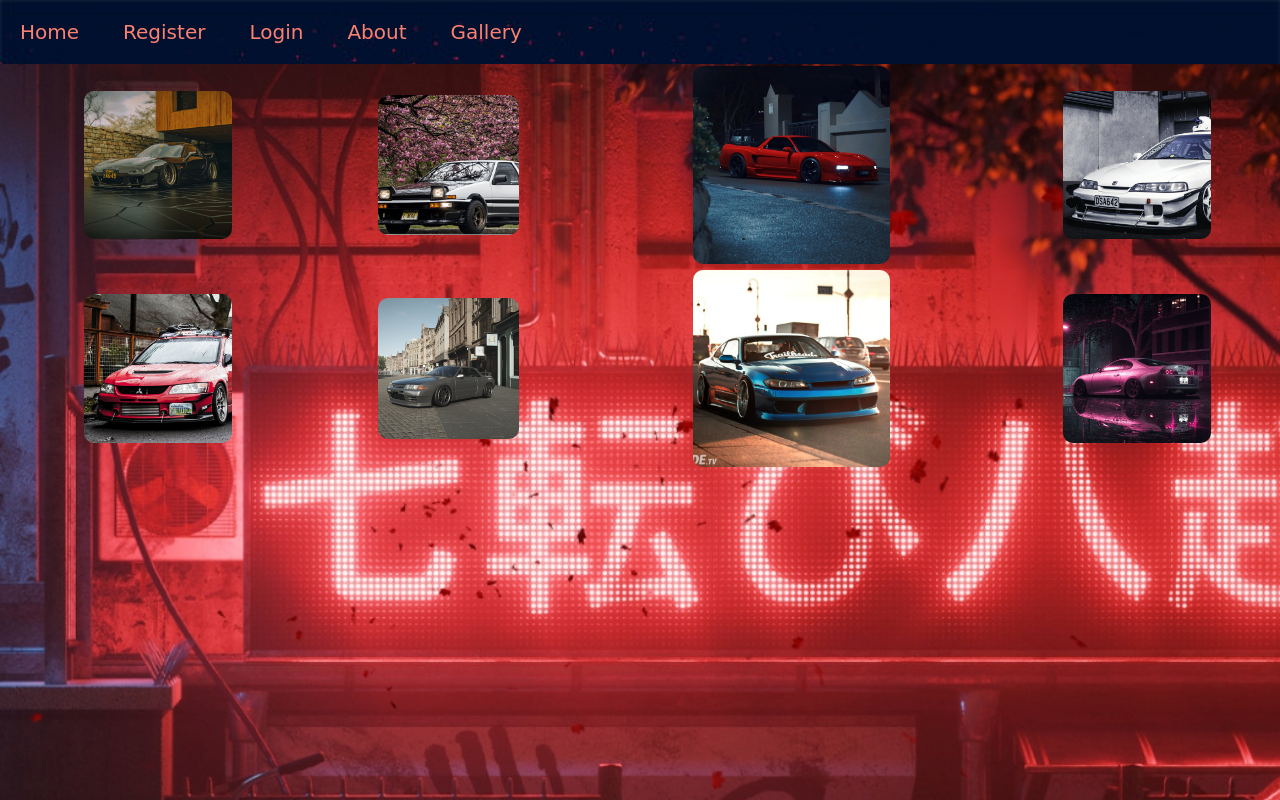
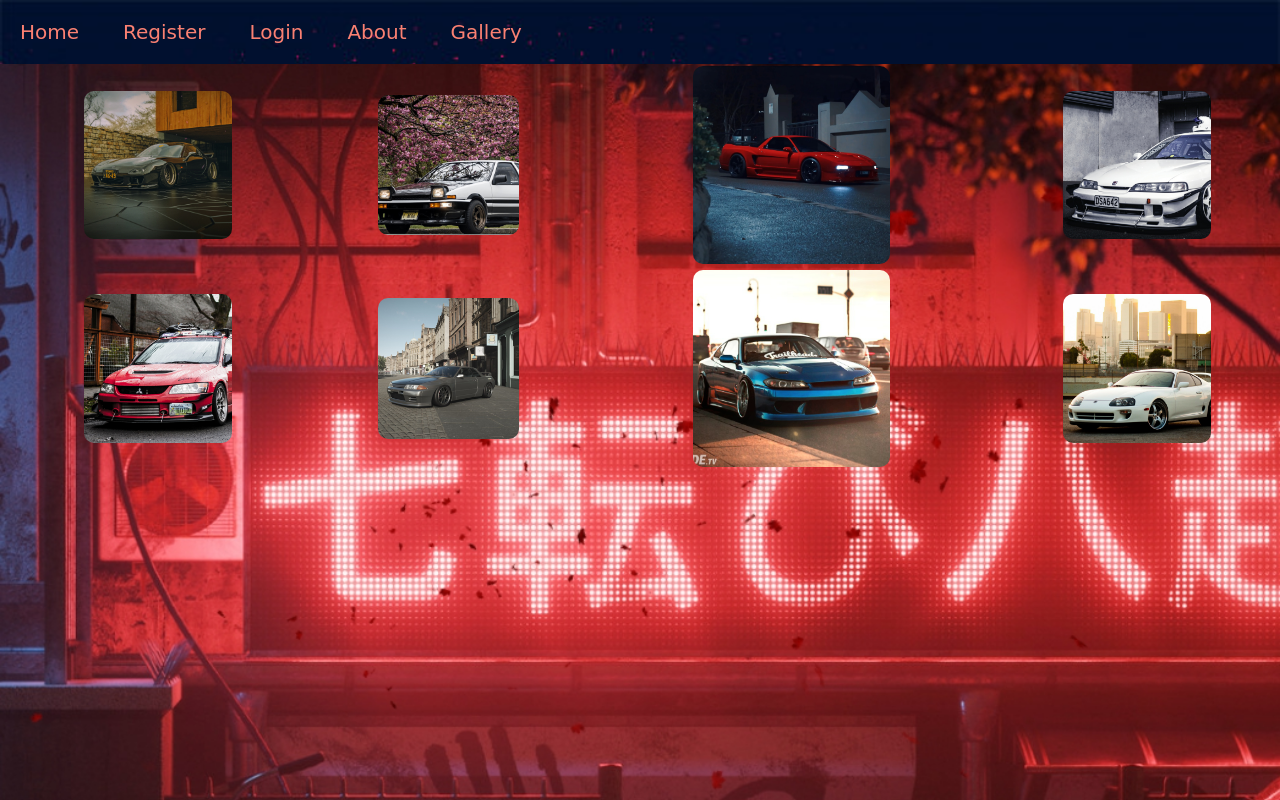
Before and after one commit to EBambi/Proyecto1, a plain HTML site: page gallery.html in a window 1280 px wide. Drawn offline with Linux system fonts and the light colour scheme.

Commit message:
galleryImgsFull

```diff
--- a/gallery.html
+++ b/gallery.html
@@ -30,7 +30,7 @@
                 <th><img class="imgs" src="/imgs/mEvo.jpg"</th>
                 <th><img class="imgs" src="/imgs/nissanGTR32.jpg"</th>
                 <th><img class="imgs" src="/imgs/silvia.jpg"></th>
-                <th><img class="imgs" src="/imgs/supra1.jpg"></th>
+                <th><img class="imgs" src="/imgs/supra2.jpg"></th>
             </tr>
         </table>
     </div>
```
